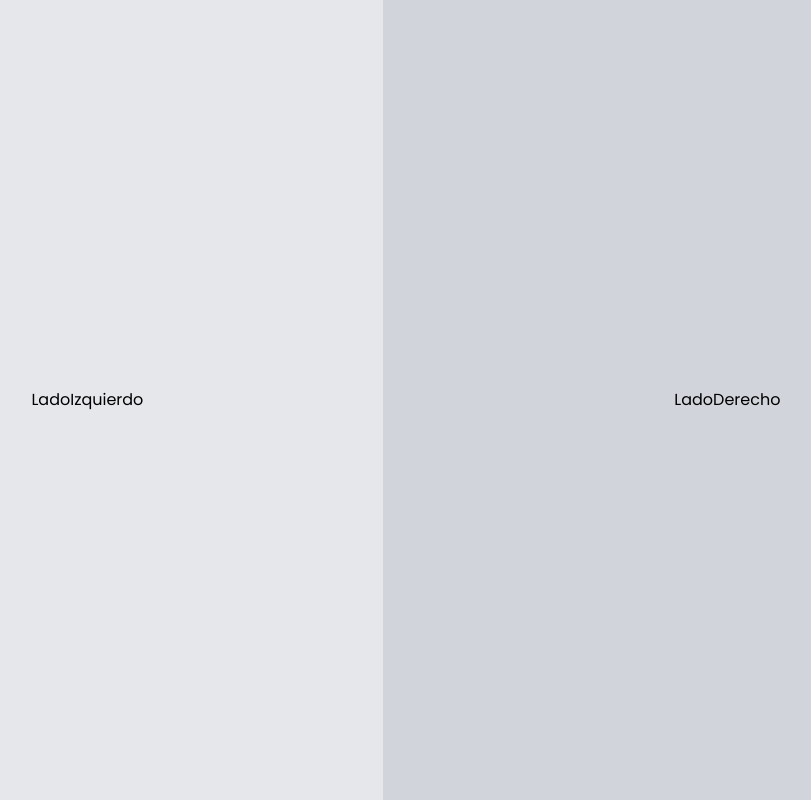
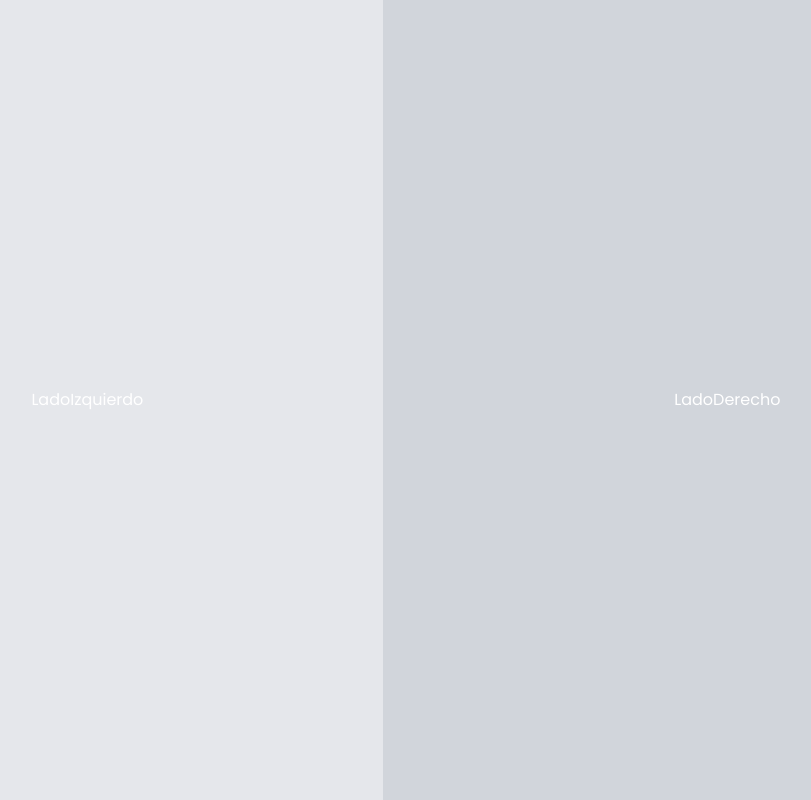
Before and after one commit to coderito/Boof, a Next.js app: page / in a window 1280 px wide. Shown: the whole page, without its empty margins (208-1019 px from the left). Built offline with nearby package versions, Linux system fonts and the light colour scheme.

Commit message:
colocando titulos y parrafos en white

```diff
--- a/src/app/globals.css
+++ b/src/app/globals.css
@@ -1,3 +1,7 @@
 @tailwind base;
 @tailwind components;
 @tailwind utilities;
+
+h1, h2, h3, h4, h5, h6, p {
+    color: #fff;
+}
```
